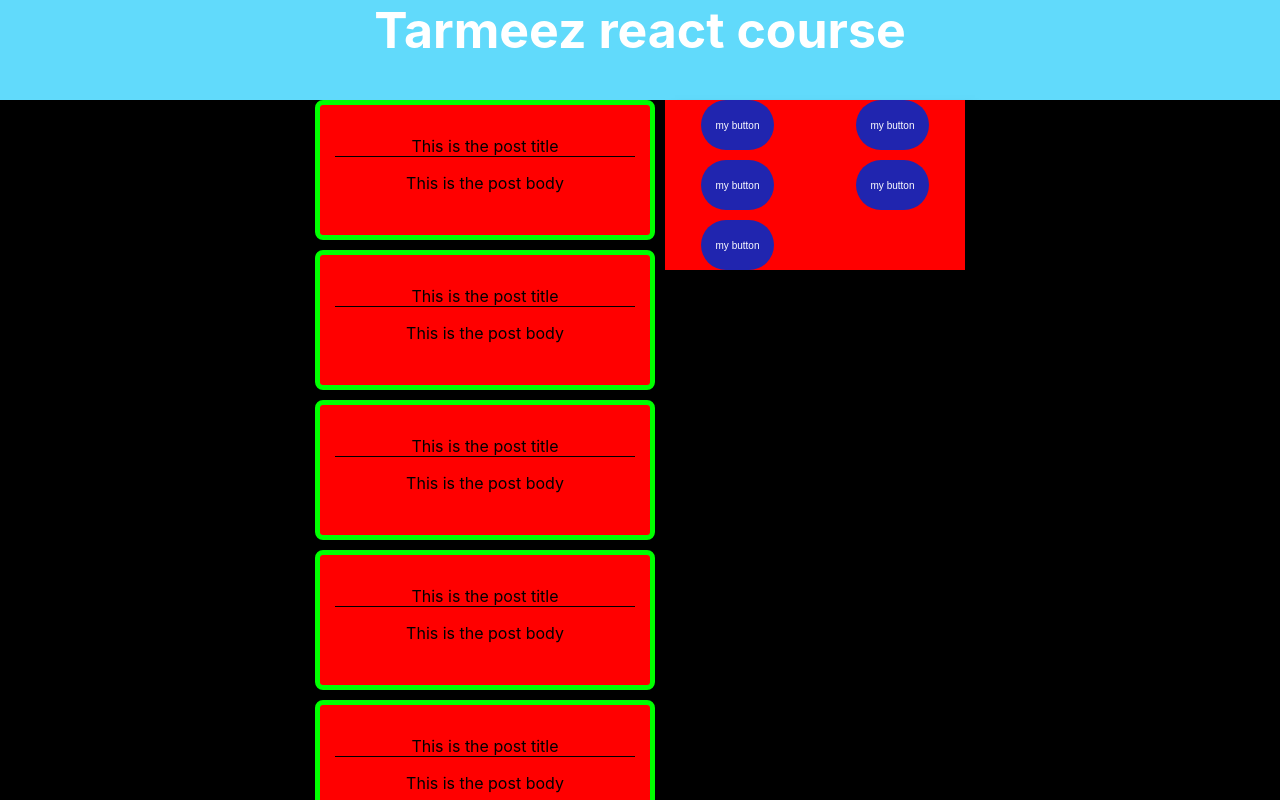
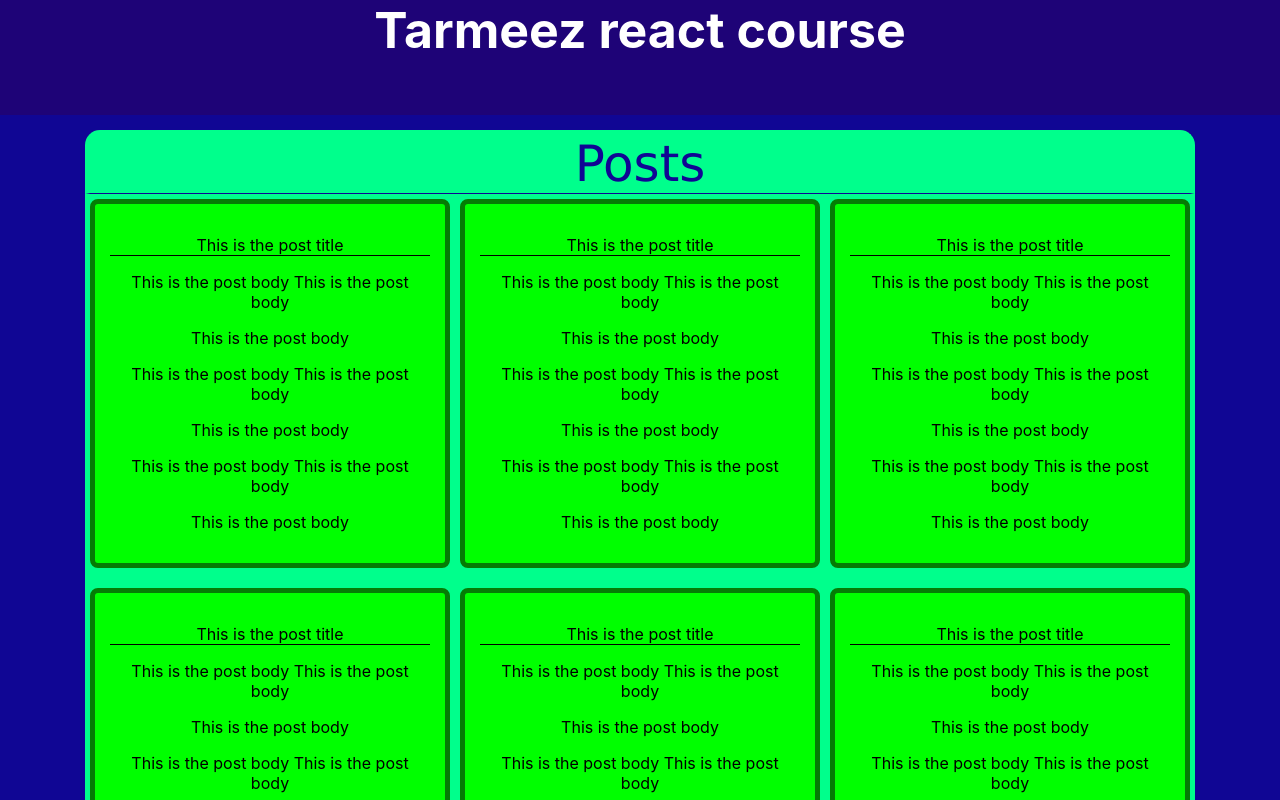
Before and after one commit to adel307/LearnReact, a React (Create React App) app: page / in a window 1280 px wide. Shown: the top 800 px of the page. Built offline with nearby package versions, Linux system fonts and the light colour scheme.

Commit message:
Chage the App's colors

```diff
--- a/src/App.css
+++ b/src/App.css
@@ -1,6 +1,6 @@
 .App {
   text-align: center;
-  background-color: rgb(0, 0, 0);
+  background-color: rgb(16, 6, 148);
 }
 
 .App-logo {
--- a/src/AppCompotants/Posts.css
+++ b/src/AppCompotants/Posts.css
@@ -1,8 +1,32 @@
+.PostsContainerTitleStyle {
+    margin: 0;
+    font-family: 'Lucida Sans', 'Lucida Sans Regular', 'Lucida Grande', 'Lucida Sans Unicode', Geneva, Verdana, sans-serif;
+    background-color: rgb(0, 255, 140);
+    border: 5px solid rgb(0, 255, 140);
+    color:rgb(16, 6, 148);
+    border-top-left-radius: 15px;
+    border-top-right-radius: 15px;
+    border-bottom: 1px solid rgb(16, 6, 148);
+    justify-items: center;
+    font-size: 50px;
+}
+
+.PostsContainerStyle{
+    background-color: rgb(0, 255, 140);
+    border: 5px solid rgb(0, 255, 140);
+    border-bottom-left-radius: 15px;
+    border-bottom-right-radius: 15px;
+    display: grid;
+    grid-template-columns: repeat(3, 1fr); /* إنشاء عمودين متساويين */
+    justify-items: center;
+    gap: 10px;
+}
+
 .PostStyle {
-    border: 5px solid rgb(0, 255, 0);
-    background-color: rgb(255, 0, 0);
-    height: 100px;
-    width: 300px;
+    border: 5px solid rgb(5, 124, 5);
+    background-color: rgb(0, 255, 0);
+    height: max-content;
+    width: 40vh;
     padding: 15px;
     border-radius: 8px;
     margin-bottom: 10px;
--- a/src/AppCompotants/Posts.js
+++ b/src/AppCompotants/Posts.js
@@ -10,7 +10,14 @@ function Post () {
     return (
         <div className={"PostStyle"}>
             <PostTitle/>
-            <p> This is the post body </p>
+            <div className={"PostBodyStyle"}>
+                <p> This is the post body  This is the post body </p>
+                <p> This is the post body </p>
+                <p> This is the post body  This is the post body </p>
+                <p> This is the post body </p>
+                <p> This is the post body  This is the post body </p>
+                <p> This is the post body </p>
+            </div>
         </div>
     )
 }
@@ -25,7 +32,13 @@ function Posts () {
     }
     return (
         <div>
-            {PostsList}
+            <p className={"PostsContainerTitleStyle"}>Posts</p>
+            <div className={"PostsContainerStyle"}>
+
+                {
+                    PostsList
+                }
+            </div>
         </div>
     )
 }
--- a/src/AppCompotants/SideBar.css
+++ b/src/AppCompotants/SideBar.css
@@ -1,6 +1,7 @@
 .SideBarStyle {
   background-color: red;
   box-shadow: 10px 10px 10px black;
+  border-radius: 25px ;
   display: grid;
   grid-template-columns: repeat(2, 1fr); /* إنشاء عمودين متساويين */
   justify-items: center;
--- a/src/AppCompotants/SideBar.js
+++ b/src/AppCompotants/SideBar.js
@@ -3,7 +3,7 @@ import Button from './Button.js';
 
 function SideBar () {
   let ButtonsList = [];
-  let ButtonsNumber = 5;
+  let ButtonsNumber = 11;
 
   for (ButtonsNumber ; ButtonsNumber ; ButtonsNumber--){
     Button.key = ButtonsNumber
@@ -13,10 +13,13 @@ function SideBar () {
   }
 
   return (
-    <div className={"SideBarStyle"}>
+    <div>
+      <p className={"PostsContainerTitleStyle"}>Buttons</p>
+      <div className={"SideBarStyle"}>
       {
         ButtonsList
       }
+    </div>
     </div>
   );
 }
--- a/src/AppCompotants/header.css
+++ b/src/AppCompotants/header.css
@@ -1,7 +1,9 @@
 .HeaderStyle {
     padding: 0;
     margin: 0;
-    background-color: #61dafb;
+    padding-bottom: 15px;
+    margin-bottom: 15px;
+    background-color: #1e0377;
     text-align: center;
     color: hsl(0, 0%, 100%);
     font-size: 50px;
```
